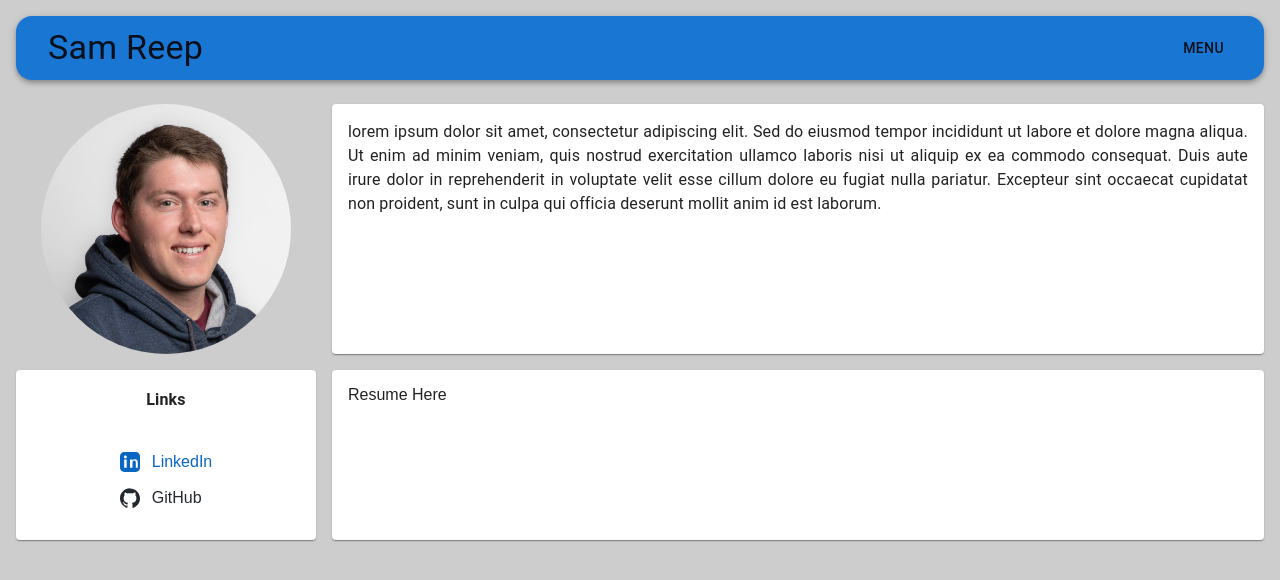
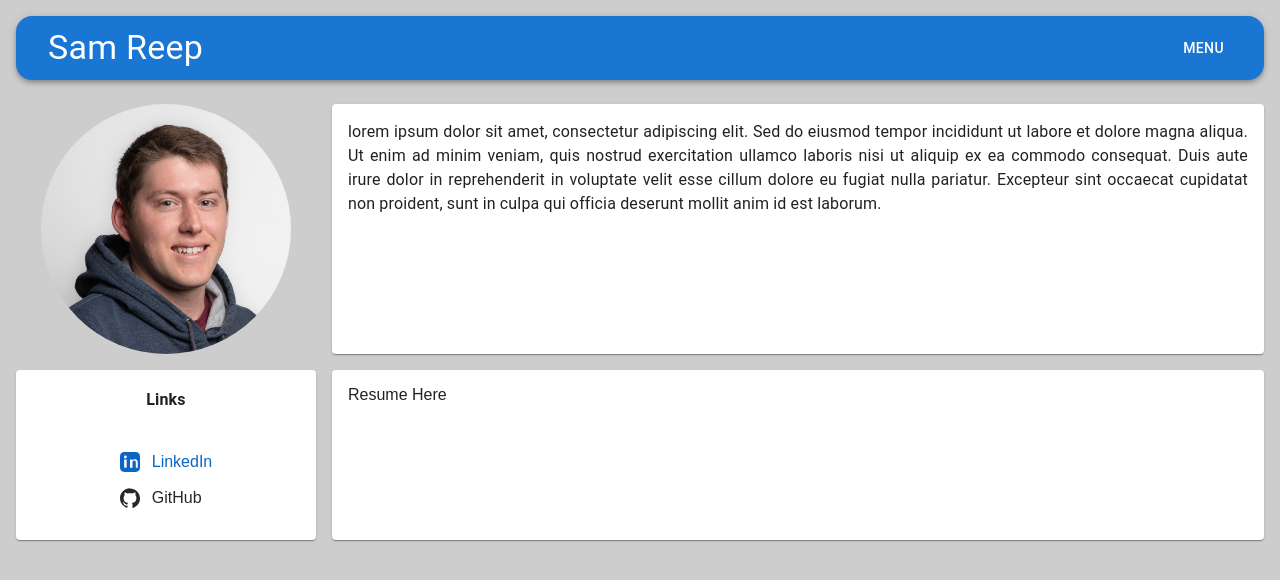
Before and after one commit to sareep/sareep, a Next.js app: page /sareep/ in a window 1280 px wide. Shown: the top 580 px of the page. Built offline with nearby package versions, Linux system fonts and the light colour scheme; some icons are missing.

Commit message:
feat: styling

```diff
--- a/src/app/header.tsx
+++ b/src/app/header.tsx
@@ -24,15 +24,13 @@ export default function Header() {
   return (
     <AppBar
       position="sticky"
-      // elevation={3}
       sx={{
         width: "97.5%",
         m: 2,
         borderRadius: 4,
         boxSizing: "border-box",
-        overflow: "visible",
         backgroundColor: "background.header",
-        color: "text.primary",
+        color: "text.header",
       }}
     >
       <Toolbar
--- a/src/app/headshot.tsx
+++ b/src/app/headshot.tsx
@@ -1,3 +1,5 @@
+"use client";
+
 import Image from "next/image";
 
 export default function Headshot() {
@@ -13,8 +15,9 @@ export default function Headshot() {
     >
       <Image
         alt="Sam Reep"
-        src="/headshot.jpeg"
-        fill
+        src="/sareep/headshot.jpeg"
+        width={250}
+        height={250}
         style={{ objectFit: "cover" }}
       />
     </div>
--- a/src/app/links.tsx
+++ b/src/app/links.tsx
@@ -1,3 +1,5 @@
+"use client";
+
 import { Grid, List, ListItem, Typography } from "@mui/material";
 
 export default function Links() {
```
